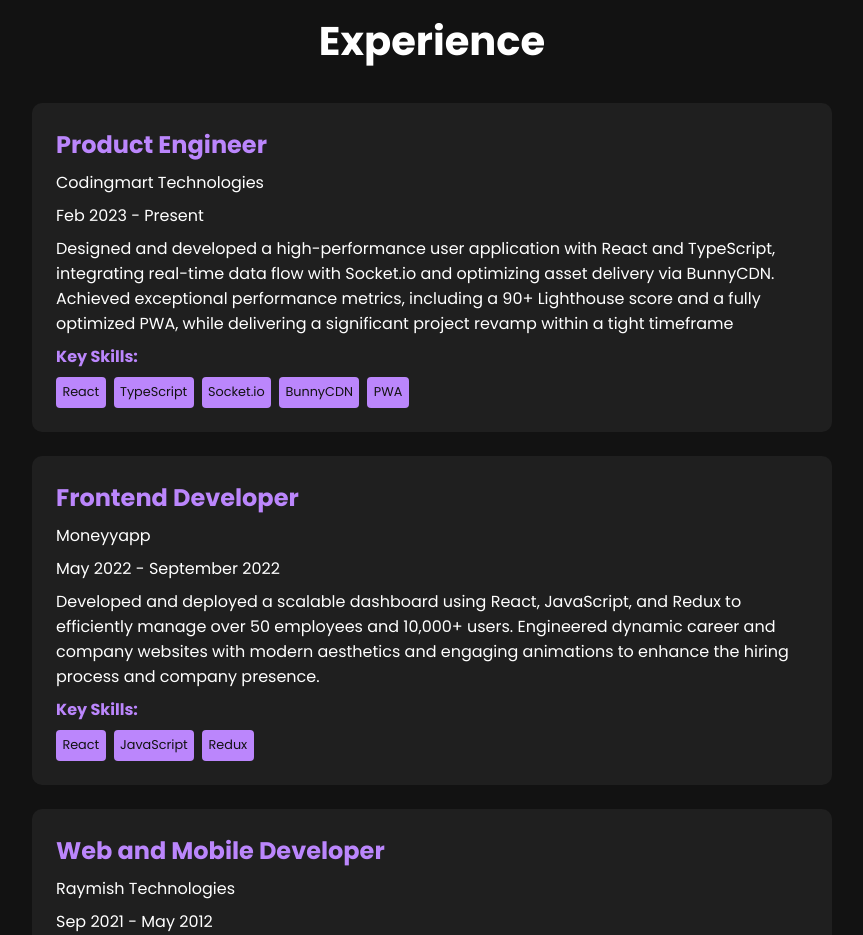
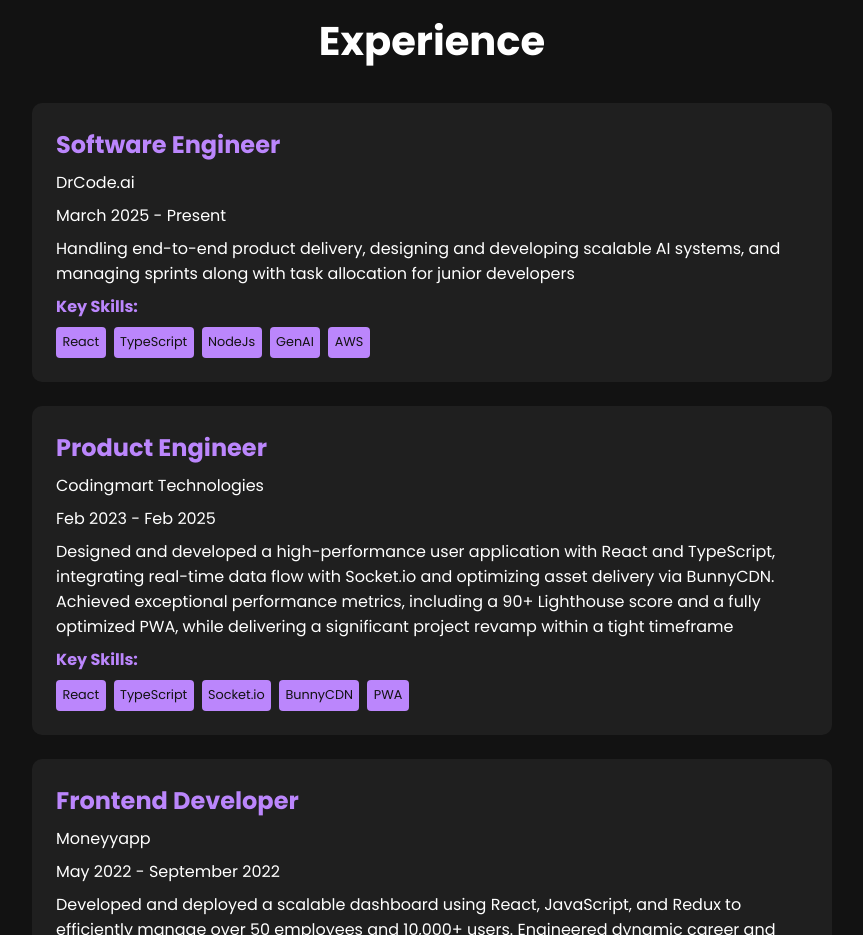
Before and after one commit to karanjoshi1206/Portfolio, a Next.js app: page / in a window 1280 px wide. Shown: the part 920-1855 px from the top of the page, without its empty margins (208-1071 px from the left). Built offline with nearby package versions, Linux system fonts and the light colour scheme.

Commit message:
Update expericeData.ts

```diff
--- a/src/app/components/ExperienceSection/expericeData.ts
+++ b/src/app/components/ExperienceSection/expericeData.ts
@@ -1,8 +1,15 @@
 export const experiences = [
+    {
+    title: "Software Engineer",
+    company: "DrCode.ai",
+    date: "March 2025 - Present",
+    description:'Handling end-to-end product delivery, designing and developing scalable AI systems, and managing sprints along with task allocation for junior developers',
+      skills: ["React", "TypeScript", "NodeJs", "GenAI", "AWS"]
+  },
   {
     title: "Product Engineer",
     company: "Codingmart Technologies",
-    date: "Feb 2023 - Present",
+    date: "Feb 2023 - Feb 2025",
     description:
       "Designed and developed a high-performance user application with React and TypeScript, integrating real-time data flow with Socket.io and optimizing asset delivery via BunnyCDN. Achieved exceptional performance metrics, including a 90+ Lighthouse score and a fully optimized PWA, while delivering a significant project revamp within a tight timeframe",
     skills: ["React", "TypeScript", "Socket.io", "BunnyCDN", "PWA"]
```
